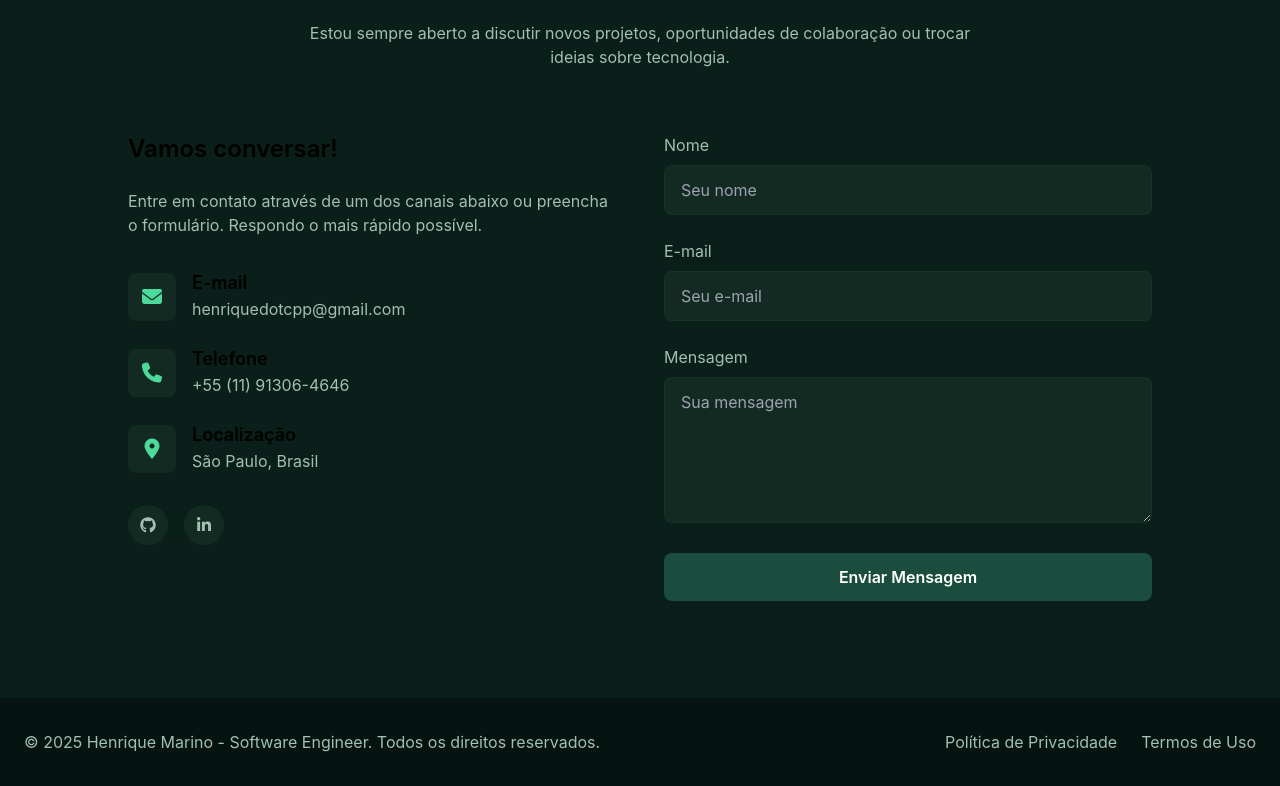
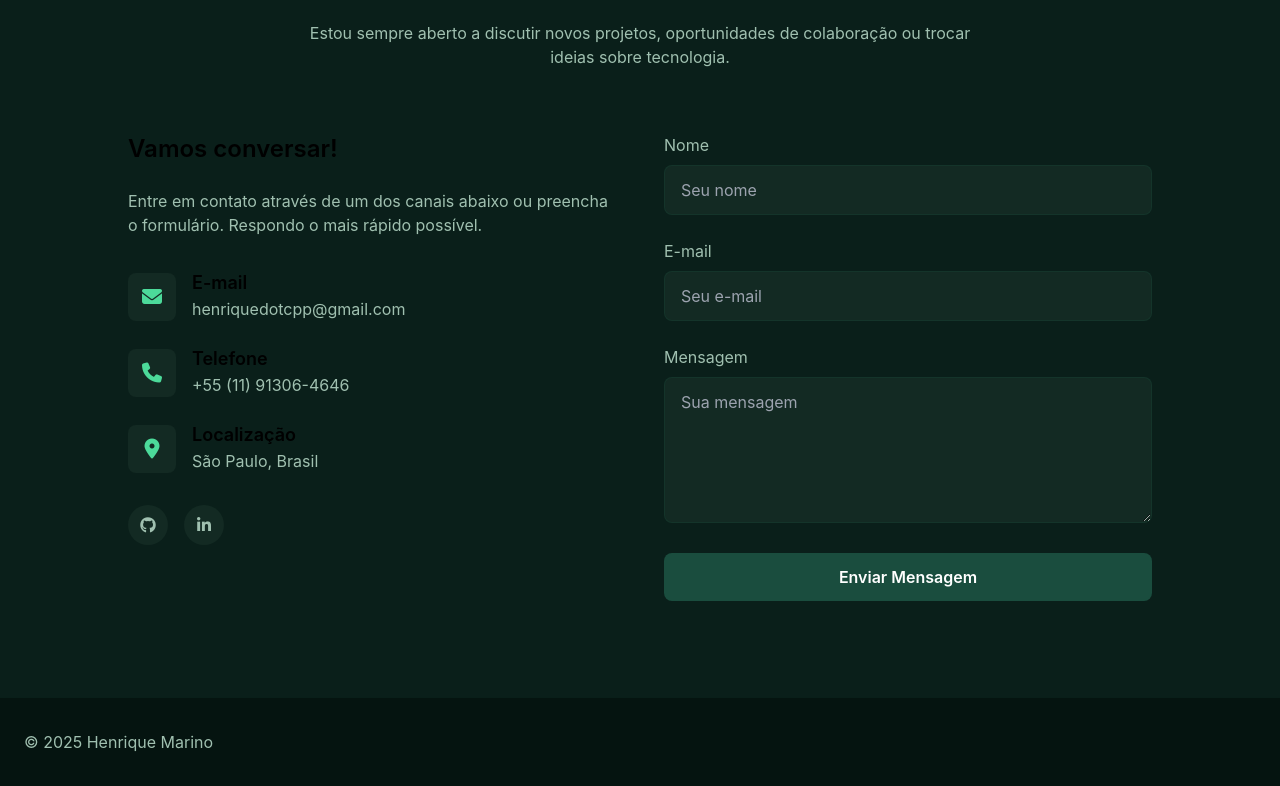
Before and after one commit to henriquemarino/henriquemarino.github.io, a Nuxt app: page / in a window 1280 px wide. Shown: the part 3325-4111 px from the top of the page. Built offline with nearby package versions, Linux system fonts and the light colour scheme.

Commit message:
refactor: comentada os links do footer

```diff
--- a/components/Footer.vue
+++ b/components/Footer.vue
@@ -8,7 +8,7 @@
           </p>
         </div>
 
-        <div class="flex space-x-6">
+        <!-- <div class="flex space-x-6">
           <a
             href="#"
             class="text-text-light hover:text-highlight transition-colors"
@@ -21,7 +21,7 @@
           >
             {{ t('footer.terms') }}
           </a>
-        </div>
+        </div> -->
       </div>
     </div>
   </footer>
--- a/composables/useLanguage.ts
+++ b/composables/useLanguage.ts
@@ -56,9 +56,9 @@ export const useLanguage = () => {
       'contact.form.messagePlaceholder': 'Sua mensagem',
       'contact.form.button': 'Enviar Mensagem',
 
-      'footer.copyright': '© 2025 Henrique Marino - Software Engineer. Todos os direitos reservados.',
-      'footer.privacy': 'Política de Privacidade',
-      'footer.terms': 'Termos de Uso'
+      'footer.copyright': '© 2025 Henrique Marino',
+      /* 'footer.privacy': 'Política de Privacidade',
+      'footer.terms': 'Termos de Uso' */
     },
     en: {
       'nav.about': 'About',
@@ -114,9 +114,9 @@ export const useLanguage = () => {
       'contact.form.messagePlaceholder': 'Your message',
       'contact.form.button': 'Send Message',
 
-      'footer.copyright': '© 2025 Henrique Marino - Software Engineer. All rights reserved.',
-      'footer.privacy': 'Privacy Policy',
-      'footer.terms': 'Terms of Use'
+      'footer.copyright': '© 2025 Henrique Marino',
+      /* 'footer.privacy': 'Privacy Policy',
+      'footer.terms': 'Terms of Use' */
     }
   }
 
```
